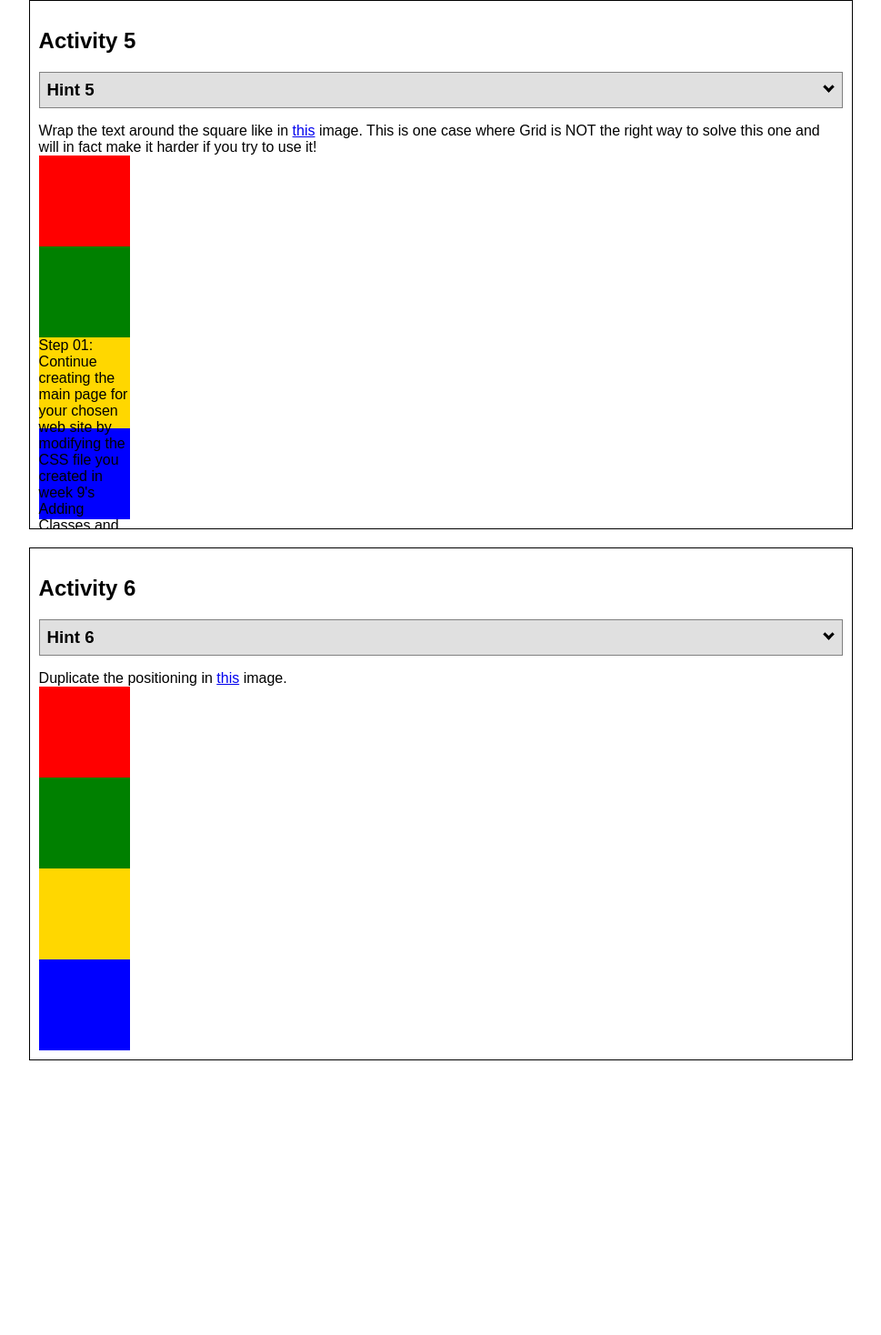
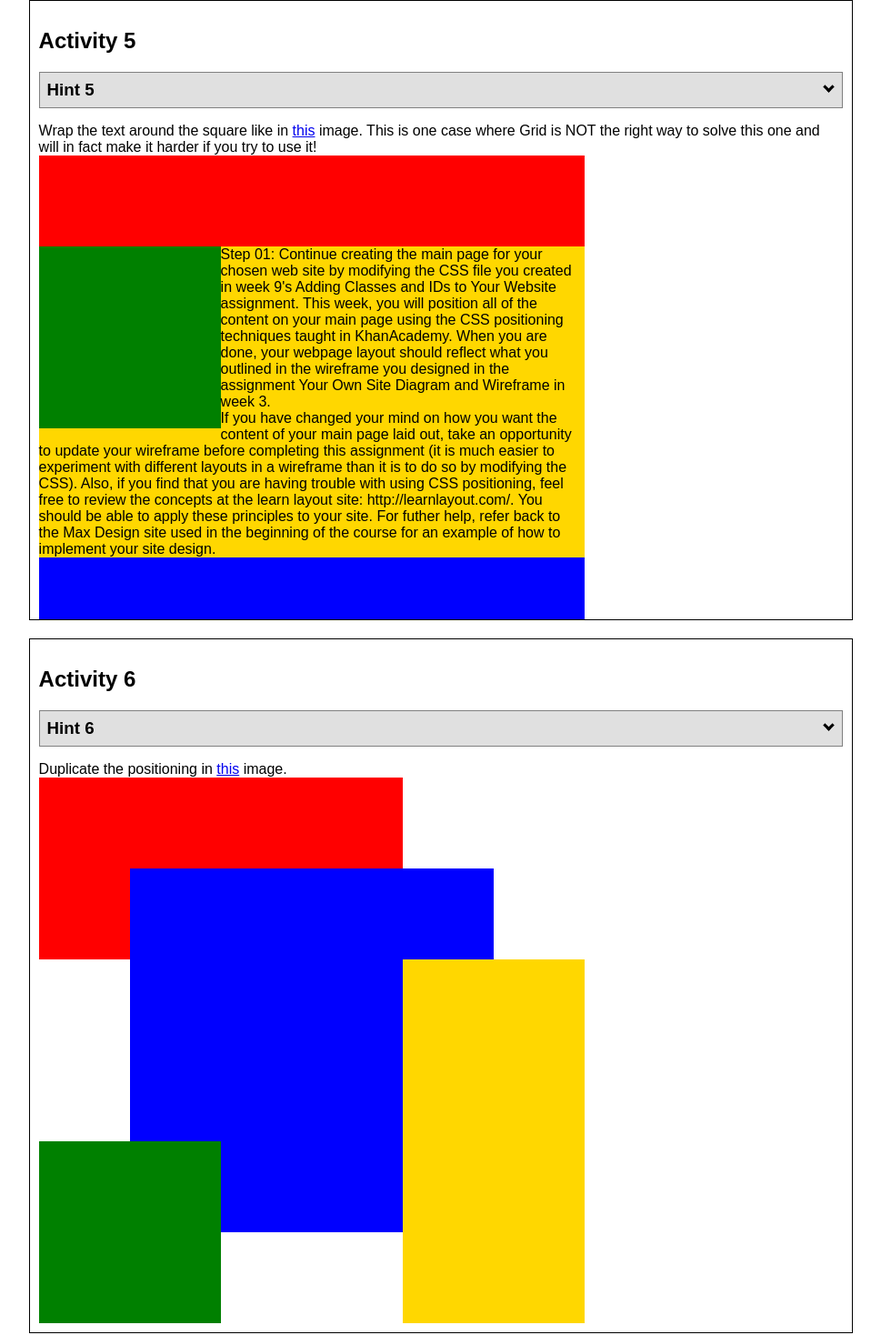
Before and after one commit to Krelmoon/wwd130A, a plain HTML site: page positioning.html in a window 1280 px wide. Shown: the part 2600-4068 px from the top of the page at 91% size, without its empty margins (155-1124 px from the left). Before the commit the page ends 3786 px from the top, so only its background shows below. Drawn offline with Linux system fonts and the light colour scheme.

Commit message:
Checksum

```diff
--- a/positionstyles.css
+++ b/positionstyles.css
@@ -97,94 +97,103 @@
   height: 400px;
   display: grid;
   grid-template-columns: 1fr 1fr;
+  grid-template-rows: 1fr 1fr 1fr;
 
 }
 .red4 {
   width: 100%;
   height: 400px;
   background-color: red;
-  grid-column: 1/2;
+  grid-area: 1 / 1 / 4 / 4;
 }
 .green4 {
   width: 100%;
-  height: 133px;
+  height: 100%;
   background-color: green;
-  grid-row: 1/2;
-  grid-column: 2/2;
+  grid-area: 1 / 2 / 1 / 2;
 
 }
 .yellow4 {
   width: 100%;
-  height: 133px;
+  height: 100%;
   background-color: gold;
-  grid-column: 2/2;
-  grid-row: 2/2;
+  grid-area: 2 / 2 / 2 / 2;
 
 
 
 }
 .blue4 {
   width: 100%;
-  height: 133px;
+  height: 100%;
   background-color: blue;
-  grid-column: 2/2;
-  grid-row: 3/3;
-
-
-
-
+  grid-area: 3 / 2 / 3 / 2;
 
 }
 /* Activity 5 styles */
 .content5 {
   /* This is the parent of the activity 5 boxes. */
-  height: 400px;
+  height: 500px;
+  width: 600px;
+  margin: 0px;
+  padding: 0px;
 }
 .red5 {
-  width: 100px;
+  width: 100%;
   height: 100px;
   background-color: red;
 }
 .green5 {
-  width: 100px;
-  height: 100px;
+  float: left;
+  width: 200px;
+  height: 200px;
   background-color: green;
 
 }
 .yellow5 {
-  width: 100px;
-  height: 100px;
+  width: 100%;
   background-color: gold;
 
 }
 .blue5 {
-  width: 100px;
+  width: 100%;
   height: 100px;
   background-color: blue;
 }
 /* Activity 6 styles */
 .content6 {
   /* This is the parent of the activity 6 boxes. */
+  display: grid;
+  grid-template-columns: repeat(6, 100px);
+  grid-template-rows: repeat(6, 100px);
 }
 .red6 {
-  width: 100px;
-  height: 100px;
+  width: 400px;
+  height: 200px;
   background-color: red;
+  grid-area: 1 / 1 / 2 / 4 ;
+  z-index: 1;
 }
 .green6 {
-  width: 100px;
-  height: 100px;
+  width: 200px;
+  height: 200px;
   background-color: green;
+  grid-area: 5 / 1 / 6 / 2 ;
+  z-index: 4;
+
 }
 .yellow6 {
-  width: 100px;
-  height: 100px;
+  width: 200px;
+  height: 400px;
   background-color: gold;
+  grid-area: 3 / 5 / 6 / 6 ;
+  z-index: 3;
 }
 .blue6 {
-  width: 100px;
-  height: 100px;
+  width: 400px;
+  height: 400px;
   background-color: blue;
+  grid-area: 2 / 2 / 4 / 4 ;
+  z-index: 2;
 }
 
 
```
